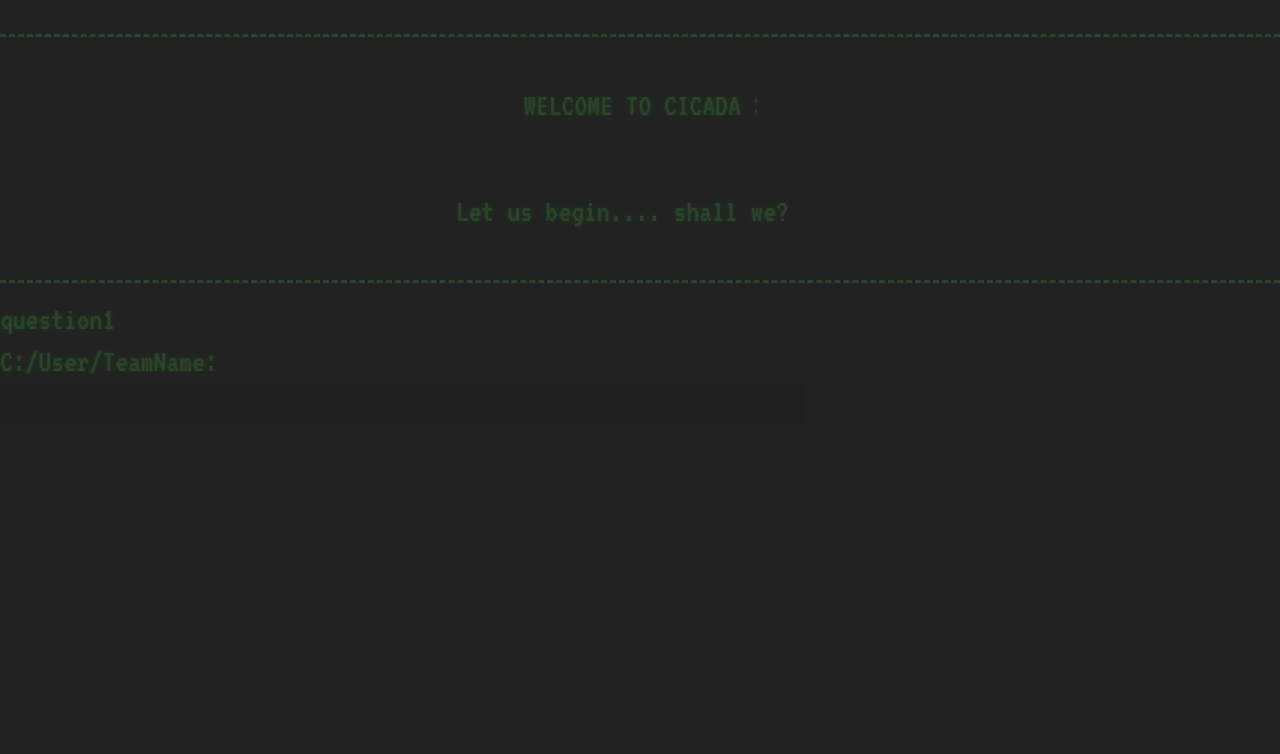
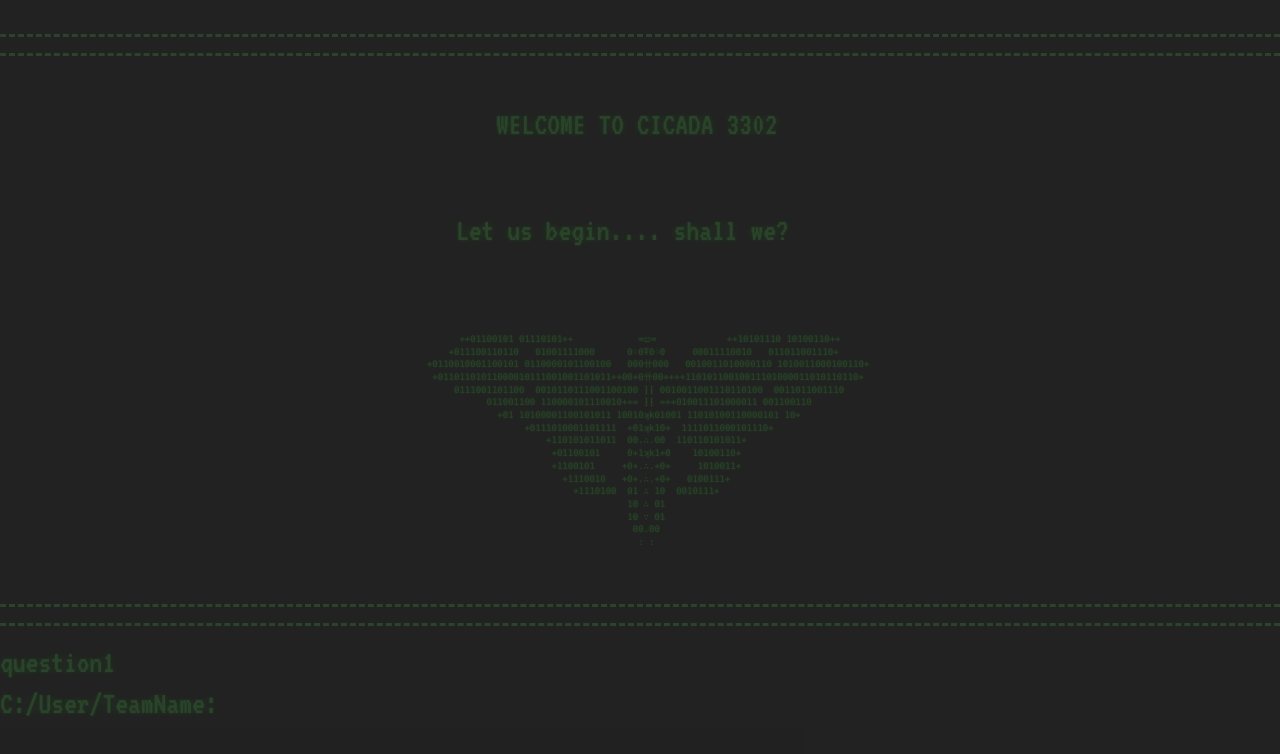
Before and after one commit to ayaazuddin/Cicada_frontend, a React (Create React App) app: page /terminal in a window 1280 px wide. Shown: the top 754 px of the page. Built offline with nearby package versions, Linux system fonts and the light colour scheme.

Commit message:
Ascii added

```diff
--- a/src/App.css
+++ b/src/App.css
@@ -3,12 +3,9 @@
 
 body {
     animation: flicker 0.15s infinite;
-    background: linear-gradient(transparentize(#121010,1) 50%, transparentize(darken(#121010,10),0.75) 50%), linear-gradient(90deg,transparentize(#ff0000,0.94),transparentize(#00ff00,0.98),transparentize(#0000ff,0.94));
-    z-index: 2;
     background: rgb(34, 34, 34);
     font-family: 'VT323', monospace;
-
-    margin: 100px;
+    border: 100px #121010;
     color: transparent;
     margin:0;
     font-size: 200%;
@@ -24,7 +21,10 @@
         -5px 0 8px rgba(0,255,0,0.1);
 }
 
-
+.App
+{
+  border: 100px #121010;
+}
 
 #rasterline{
     animation-iteration-count: infinite;
--- a/src/components/Terminal.js
+++ b/src/components/Terminal.js
@@ -23,13 +23,15 @@
     ]
 
     const [ques,setQues] = useState(questions)
-
     const [ans,setAns] = useState(String)
-
     const [Qid,setQid] = useState(questions[0]['id'])
     const [count,setCount] = useState(1)
     const [userInput,setUserInput] = useState([])
     var test = "C:/User/TeamName: "
+
+
+    const correct = "Correct Answer"
+    const wrong = "Wrong Answer"
 
     const handleSubmit = e => {
     if (ans === questions[Qid]['answer'])
@@ -44,6 +46,7 @@
     {
         alert("End")
     }
+
     else
     {
         alert("wrong")
@@ -59,9 +62,6 @@
         }
     };
 
-    function resizeInput() {
-        this.style.width = this.value.length + "ch";
-    }
 
     const handleChange = e => {
         setAns(e.target.value);
@@ -70,15 +70,12 @@
             return (
                 <div className="Content">
                     <hr class="dashed"></hr>
+                    <hr class="dashed"></hr>
                     <div className="header">
 
-                        <p>WELCOME TO CICADA 3301</p>
+                        <p>WELCOME TO CICADA 3302</p>
                         <p>Let us begin.... shall we?</p>
-
-                    </div>
-                    <hr class="dashed"></hr>
-
-                {/* <div id="ascii">
+                        <div id="ascii"><code>{`
 
 
 
@@ -86,8 +83,8 @@
        +011100110110   01001111000      0♢0Ŧ0♢0     00011110010   011011001110+
    +0110010001100101 0110000101100100   000卄000   0010011010000110 1010011000100110+
     +01101101011000010111001001101011++00+0卄00++++11010110010011101000011010110110+
-        0111001101100  0010110111001100100`⁆⁅´0010011001110110100  0011011001110
-              011001100 110000101110010++=`⁆⁅´=++010011101000011 001100110
+        0111001101100  0010110111001100100 ⁆⁅ 0010011001110110100  0011011001110
+              011001100 110000101110010++= ⁆⁅ =++010011101000011 001100110
                 +01 10100001100101011 10010ʞk01001 11010100110000101 10+
                      +0111010001101111  +01ʞk10+  1111011000101110+
                          +110101011011  00.∴.00  110110101011+
@@ -96,10 +93,18 @@
                             +1110010   +0+.∴.+0+   0100111+
                               +1110100  01 ∴ 10  0010111+
                                         10 ∴ 01
-                                        10`∵´01
+                                        10 ∵ 01
                                          00.00
                                           : :
-            </div> */}
+
+
+                                          `}</code></div>
+
+                    </div>
+                    <hr class="dashed"></hr>
+                    <hr class="dashed"></hr>
+
+
 
 
                 {ques.slice(0,count).map((q)=>
@@ -112,13 +117,15 @@
 
                     </div>
                 )}
-                <div className="Answer">
+
+                <div className="Answer" key={`ans-${Qid}`}>
                   C:/User/TeamName: <input
                         onChange={handleChange}
                         onKeyPress={handleKeypress}
                         autoFocus
                         />
                     </div>
+
                 </div>
             )
 }
--- a/src/styles/Terminal.css
+++ b/src/styles/Terminal.css
@@ -50,6 +50,7 @@
 #ascii {
     font-family: monospace;
     white-space: pre;
+    font-size: 9px;
 }
 
 .header{
@@ -61,9 +62,9 @@
 .Question{
   opacity: 0;
   -webkit-animation: type2 5s steps(40, end);
-  animation: type2 5s steps(40, end);
+  animation: type2 4s steps(40, end);
   -webkit-animation-delay: 5s;
-  animation-delay: 5s;
+  animation-delay: 4s;
   -webkit-animation-fill-mode: forwards;
   animation-fill-mode: forwards;
 }
@@ -71,9 +72,9 @@
 .Answer{
     opacity: 0;
     -webkit-animation: type2 5s steps(40, end);
-    animation: type2 5s steps(40, end);
+    animation: type2 4s steps(40, end);
     -webkit-animation-delay: 5s;
-    animation-delay: 5s;
+    animation-delay: 4s;
     -webkit-animation-fill-mode: forwards;
     animation-fill-mode: forwards;
 }
@@ -85,7 +86,7 @@
 }
 
 .header p:nth-child(1) {
-  width: 7.3em;
+  width: 9em;
   -webkit-animation: type 2s steps(40, end);
   animation: type 2s steps(40, end);
   -webkit-animation-fill-mode: forwards;
```
